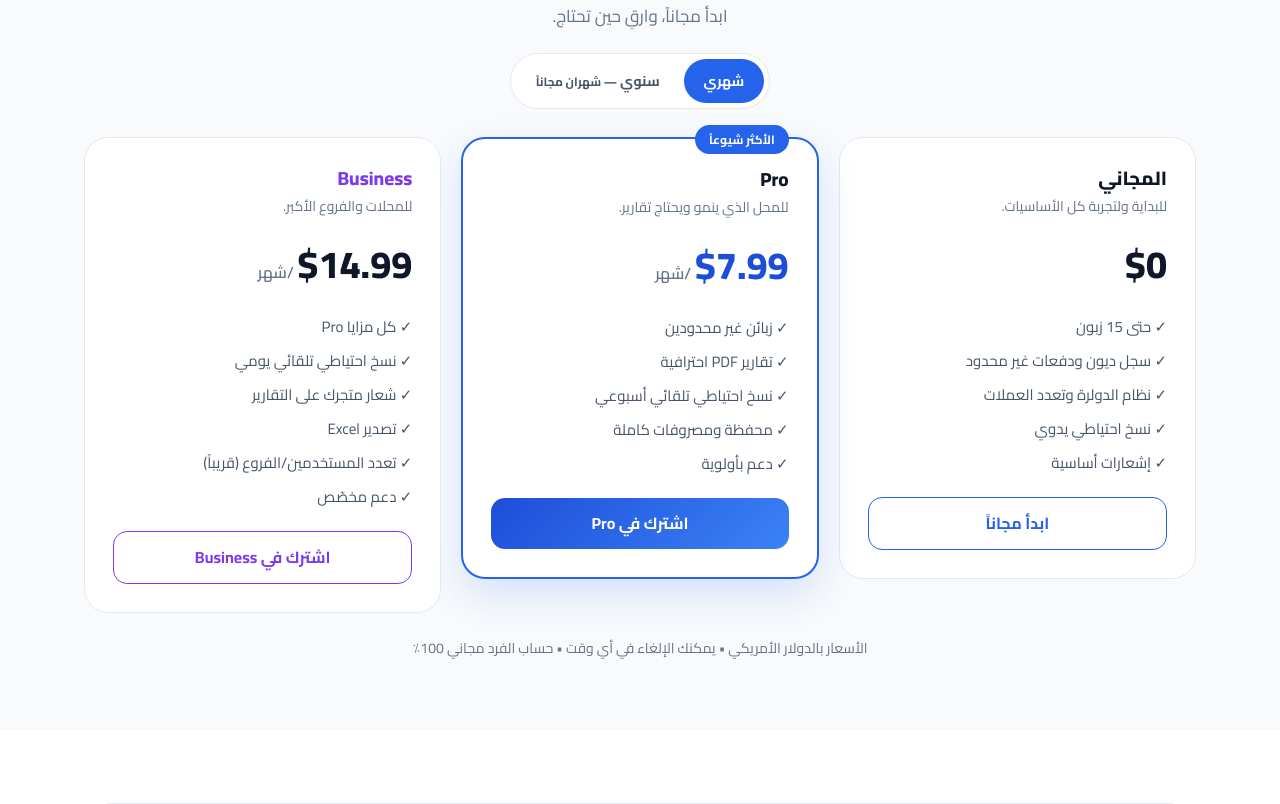
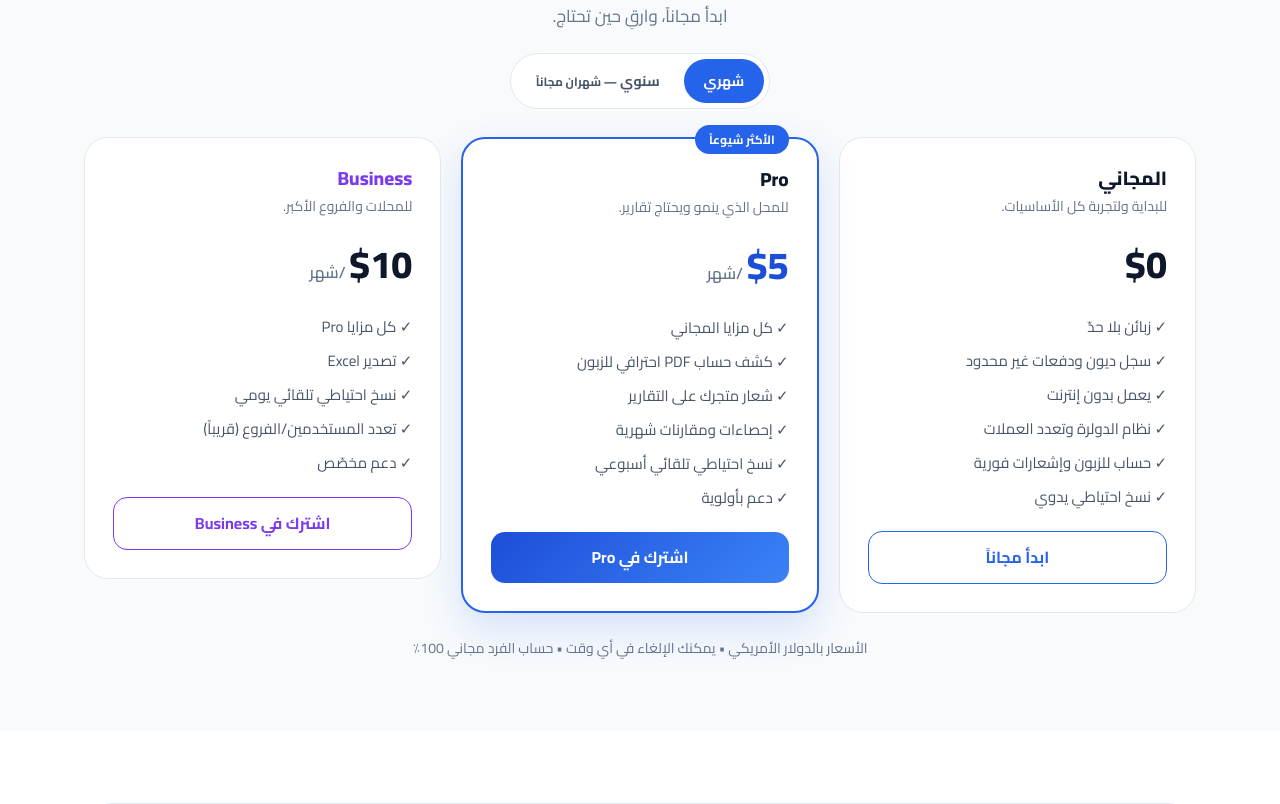
Before and after one commit to aldaftar-app/aldaftar-app.github.io, a plain HTML site: page index.html in a window 1280 px wide. Shown: the part 4395-5199 px from the top of the page. Drawn offline with Linux system fonts and the light colour scheme.

Commit message:
Add files via upload

```diff
--- a/index.html
+++ b/index.html
@@ -444,11 +444,12 @@
           <p style="margin:0 0 16px;color:#64748B;font-size:14px">للبداية ولتجربة كل الأساسيات.</p>
           <div style="font-size:38px;font-weight:800;color:#0F172A;margin-bottom:20px">$0</div>
           <div style="display:flex;flex-direction:column;gap:10px;font-size:15px;color:#475569">
-            <span>✓ حتى 15 زبون</span>
+            <span>✓ زبائن بلا حدّ</span>
             <span>✓ سجل ديون ودفعات غير محدود</span>
+            <span>✓ يعمل بدون إنترنت</span>
             <span>✓ نظام الدولرة وتعدد العملات</span>
+            <span>✓ حساب للزبون وإشعارات فورية</span>
             <span>✓ نسخ احتياطي يدوي</span>
-            <span>✓ إشعارات أساسية</span>
           </div>
           <a href="downloads/daftar-latest.apk" style="display:block;margin-top:22px;text-align:center;padding:13px;border-radius:14px;border:1.5px solid #2563EB;color:#2563EB;font-weight:700;text-decoration:none">ابدأ مجاناً</a>
         </div>
@@ -458,14 +459,15 @@
           <h3 style="margin:0 0 4px;font-size:19px;font-weight:800;color:#0F172A">Pro</h3>
           <p style="margin:0 0 16px;color:#64748B;font-size:14px">للمحل الذي ينمو ويحتاج تقارير.</p>
           <div style="margin-bottom:20px">
-            <span style="font-size:38px;font-weight:800;color:#1D4ED8"><span id="proPrice">$7.99</span></span>
+            <span style="font-size:38px;font-weight:800;color:#1D4ED8"><span id="proPrice">$5</span></span>
             <span style="color:#64748B;font-weight:600"><span class="perLabel">/شهر</span></span>
           </div>
           <div style="display:flex;flex-direction:column;gap:10px;font-size:15px;color:#475569">
-            <span>✓ زبائن غير محدودين</span>
-            <span>✓ تقارير PDF احترافية</span>
+            <span>✓ كل مزايا المجاني</span>
+            <span>✓ كشف حساب PDF احترافي للزبون</span>
+            <span>✓ شعار متجرك على التقارير</span>
+            <span>✓ إحصاءات ومقارنات شهرية</span>
             <span>✓ نسخ احتياطي تلقائي أسبوعي</span>
-            <span>✓ محفظة ومصروفات كاملة</span>
             <span>✓ دعم بأولوية</span>
           </div>
           <a href="WHATSAPP_URL" style="display:block;margin-top:22px;text-align:center;padding:13px;border-radius:14px;background:linear-gradient(135deg,#1D4ED8,#3B82F6);color:#fff;font-weight:700;text-decoration:none">اشترك في Pro</a>
@@ -475,14 +477,13 @@
           <h3 style="margin:0 0 4px;font-size:19px;font-weight:800;color:#7C3AED">Business</h3>
           <p style="margin:0 0 16px;color:#64748B;font-size:14px">للمحلات والفروع الأكبر.</p>
           <div style="margin-bottom:20px">
-            <span style="font-size:38px;font-weight:800;color:#0F172A"><span id="bizPrice">$14.99</span></span>
+            <span style="font-size:38px;font-weight:800;color:#0F172A"><span id="bizPrice">$10</span></span>
             <span style="color:#64748B;font-weight:600"><span class="perLabel">/شهر</span></span>
           </div>
           <div style="display:flex;flex-direction:column;gap:10px;font-size:15px;color:#475569">
             <span>✓ كل مزايا Pro</span>
+            <span>✓ تصدير Excel</span>
             <span>✓ نسخ احتياطي تلقائي يومي</span>
-            <span>✓ شعار متجرك على التقارير</span>
-            <span>✓ تصدير Excel</span>
             <span>✓ تعدد المستخدمين/الفروع (قريباً)</span>
             <span>✓ دعم مخصّص</span>
           </div>
@@ -682,14 +683,22 @@
     //    تُدفن في تاريخ Git. و`latest` تُشير دائماً إلى آخر إصدار، فلا
     //    يُعدَّل هذا السطر مع كلّ نسخة.
     apk:      "https://github.com/Desighner/Desighner.github.io/releases/latest/download/daftar-latest.apk",
-    telegram: "https://t.me/CHANGE_ME",           // ← ضع رابط قناتك
+    telegram: "https://t.me/aldaftarapp",           // ← ضع رابط قناتك
     whatsapp: "https://wa.me/963994398849",       // ← رقم الدعم (بصيغة دولية بلا +)
     email:    "support@aldaftar.app"              // ← بريد الدعم
   };
 
   // تطبيق الإعدادات على كل الروابط
   document.addEventListener('DOMContentLoaded', function () {
-    document.querySelectorAll('a[href="TELEGRAM_URL"]').forEach(function(a){ a.href = CONFIG.telegram; a.target="_blank"; a.rel="noopener"; });
+    // ─── حارس القوالب ───────────────────────────────────────────
+    // زرٌّ يقود إلى t.me/CHANGE_ME أسوأ من غياب الزرّ: التاجر يضغطه
+    // فيرى صفحة خطأ، فيظنّ المشروع مهجوراً — والحكم يقع في ثانيتين
+    // ولا يُراجَع. فما لم يُضبط، يُخفى.
+    var tgReady = CONFIG.telegram && CONFIG.telegram.indexOf('CHANGE_ME') === -1;
+    document.querySelectorAll('a[href="TELEGRAM_URL"]').forEach(function(a){
+      if (!tgReady) { a.style.display = 'none'; return; }
+      a.href = CONFIG.telegram; a.target="_blank"; a.rel="noopener";
+    });
     document.querySelectorAll('a[href="WHATSAPP_URL"]').forEach(function(a){ a.href = CONFIG.whatsapp; a.target="_blank"; a.rel="noopener"; });
     document.querySelectorAll('a[href^="downloads/"]').forEach(function(a){ a.href = CONFIG.apk; a.setAttribute('download',''); });
     document.querySelectorAll('a[href^="mailto:"]').forEach(function(a){ a.href = "mailto:" + CONFIG.email; });
@@ -720,9 +729,12 @@
   }
 
   // ── مبدّل الأسعار (شهري / سنوي) ───────────────────────────────
+  // ⚠️ هذه الأرقام يجب أن تُطابق `PlanService.pricing` في التطبيق.
+  //    تاجرٌ يقرأ سعراً هنا ويجد غيره في التطبيق يشكّ في الاثنين.
+  //    والسنويّ عشرة أضعاف الشهريّ: «ادفع عشر شهور وخذ سنة».
   function setBilling(yearly) {
-    document.getElementById('proPrice').textContent = yearly ? '$79.99' : '$7.99';
-    document.getElementById('bizPrice').textContent = yearly ? '$149.99' : '$14.99';
+    document.getElementById('proPrice').textContent = yearly ? '$50' : '$5';
+    document.getElementById('bizPrice').textContent = yearly ? '$100' : '$10';
     document.querySelectorAll('.perLabel').forEach(function (e) { e.textContent = yearly ? '/سنة' : '/شهر'; });
     var m = document.getElementById('btnMonthly'), y = document.getElementById('btnYearly');
     if (m && y) {
```
